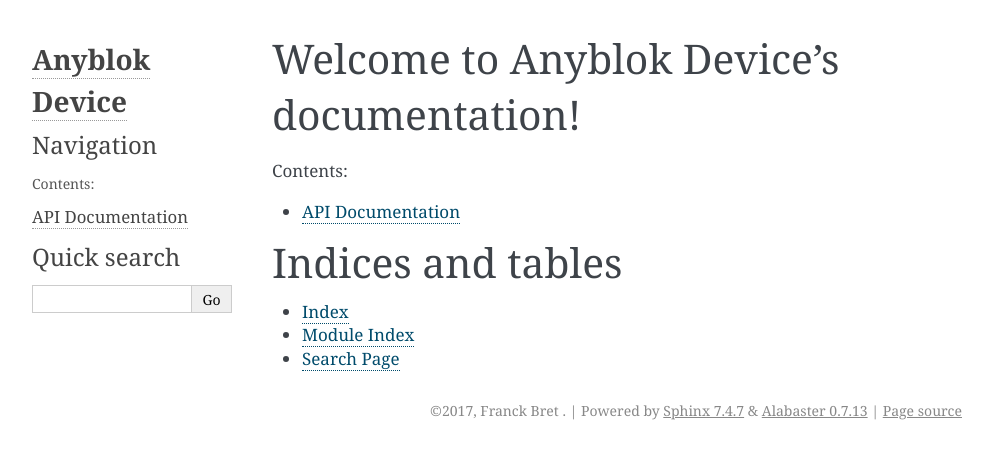
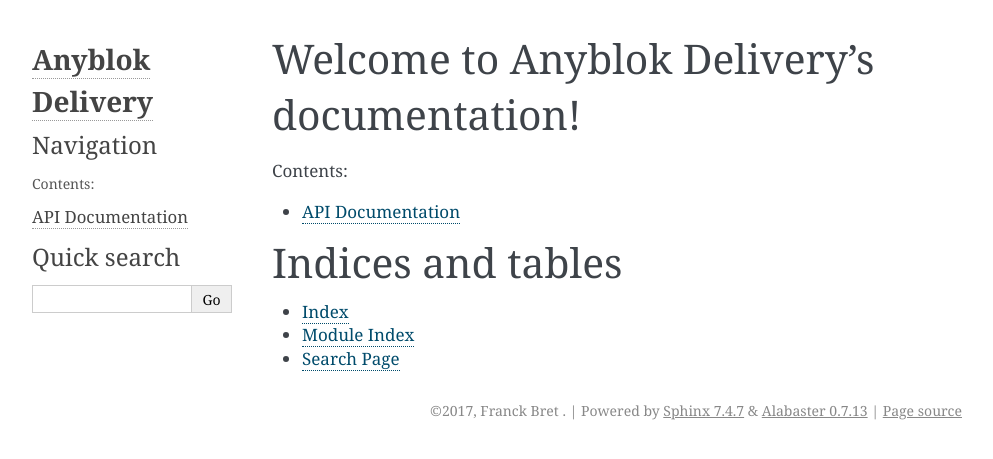
Before and after one commit to petrus-v/AnyBlok-Delivery, a Sphinx documentation site: the page built from doc/source/index.rst, in a window 1280 px wide. Shown: the top 459 px of the page, without its empty margins (148-1141 px from the left). Built offline with Sphinx 7.4.7, drawn with Linux system fonts in a browser that asks for light colours.

Commit message:
fix copy/pasting mistake / rename bloks

```diff
--- a/README.rst
+++ b/README.rst
@@ -1,8 +1,8 @@
 ==============
-Anyblok Device
+Anyblok Delivery
 ==============
 
-Device management
+Delivery management
 
 
 
--- a/doc/source/conf.py
+++ b/doc/source/conf.py
@@ -1,7 +1,7 @@
 #!/usr/bin/env python3
 # -*- coding: utf-8 -*-
 #
-# Anyblok Device documentation build configuration file, created by
+# Anyblok Delivery documentation build configuration file, created by
 # sphinx-quickstart on Fri Sep 22 12:52:36 2017.
 #
 # This file is execfile()d with the current directory set to its
@@ -47,7 +47,7 @@
 master_doc = 'index'
 
 # General information about the project.
-project = 'Anyblok Device'
+project = 'Anyblok Delivery'
 copyright = '2017, Franck Bret <f.bret@sensee.com>'
 author = 'Franck Bret'
 
@@ -114,7 +114,7 @@
 # -- Options for HTMLHelp output ------------------------------------------
 
 # Output file base name for HTML help builder.
-htmlhelp_basename = 'Anyblok Devicedoc'
+htmlhelp_basename = 'Anyblok Deliverydoc'
 
 # -- Options for LaTeX output ---------------------------------------------
 
@@ -140,8 +140,8 @@
 # (source start file, target name, title,
 #  author, documentclass [howto, manual, or own class]).
 latex_documents = [
-    (master_doc, 'Anyblok Device.tex',
-     'Anyblok Device Documentation',
+    (master_doc, 'Anyblok Delivery.tex',
+     'Anyblok Delivery Documentation',
      'Franck Bret', 'manual'),
 ]
 
@@ -150,7 +150,7 @@
 # One entry per manual page. List of tuples
 # (source start file, name, description, authors, manual section).
 man_pages = [
-    (master_doc, 'Anyblok Device', 'Anyblok Device Documentation',
+    (master_doc, 'Anyblok Delivery', 'Anyblok Delivery Documentation',
      [author], 1)
 ]
 
@@ -160,7 +160,7 @@
 # (source start file, target name, title, author,
 #  dir menu entry, description, category)
 texinfo_documents = [
-    (master_doc, 'Anyblok Device', 'Anyblok Device Documentation',
-     author, 'Anyblok Device', 'One line description of project.',
+    (master_doc, 'Anyblok Delivery', 'Anyblok Delivery Documentation',
+     author, 'Anyblok Delivery', 'One line description of project.',
      'Miscellaneous'),
 ]
--- a/doc/source/index.rst
+++ b/doc/source/index.rst
@@ -1,9 +1,9 @@
-.. Anyblok Device documentation master file, created by
+.. Anyblok Delivery documentation master file, created by
    sphinx-quickstart on Fri Sep 22 12:52:36 2017.
    You can adapt this file completely to your liking, but it should at least
    contain the root `toctree` directive.
 
-Welcome to Anyblok Device's documentation!
+Welcome to Anyblok Delivery's documentation!
 ==========================================
 
 .. toctree::
--- a/setup.py
+++ b/setup.py
@@ -41,8 +41,8 @@
     packages=find_packages(),
     entry_points={
         'bloks': [
-            'delivery=anyblok_delivery.bloks.delivery:DeviceBlok',
-            'delivery_rest_api=anyblok_delivery.bloks.rest_api:DeviceRestApiBlok',
+            'delivery=anyblok_delivery.bloks.delivery:DeliveryBlok',
+            'delivery_rest_api=anyblok_delivery.bloks.rest_api:DeliveryRestApiBlok',
         ],
     },
     include_package_data=True,
```
